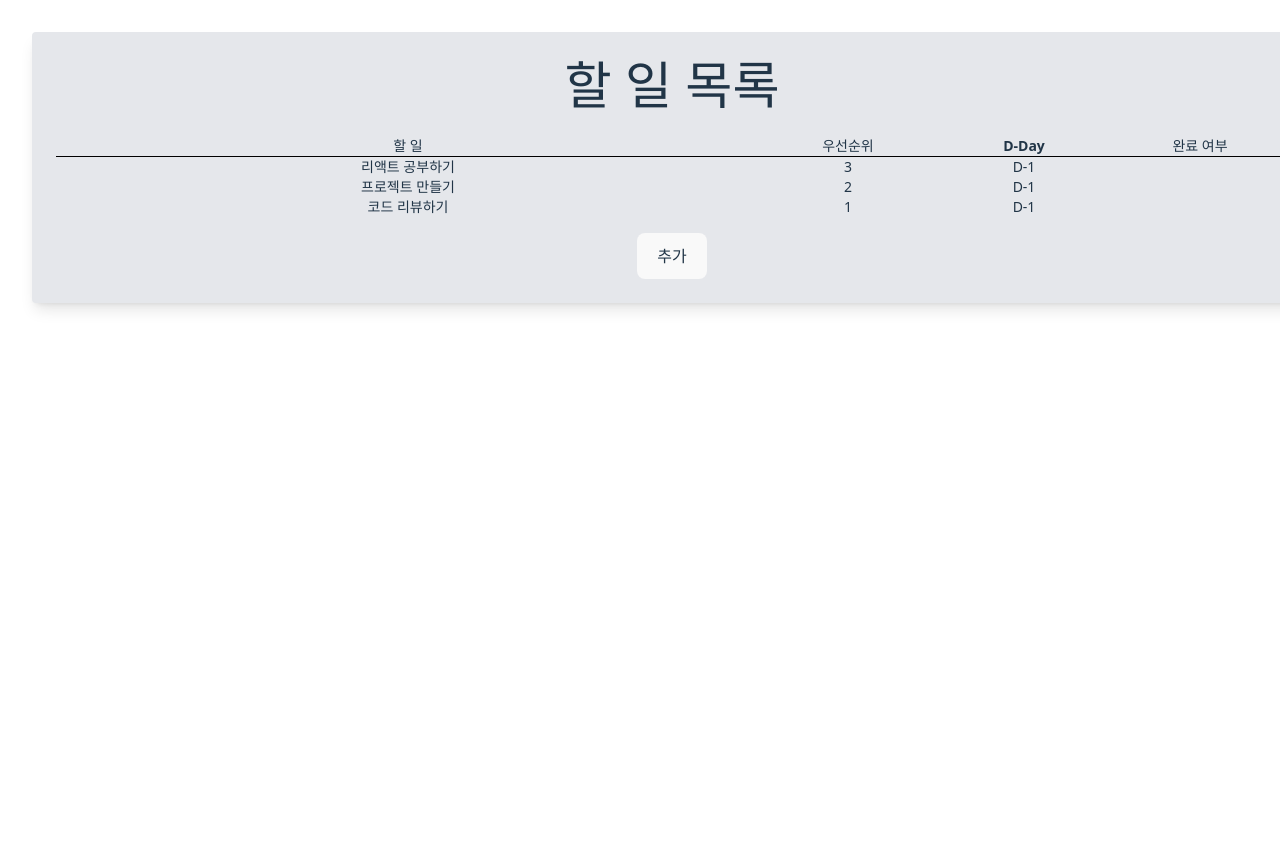
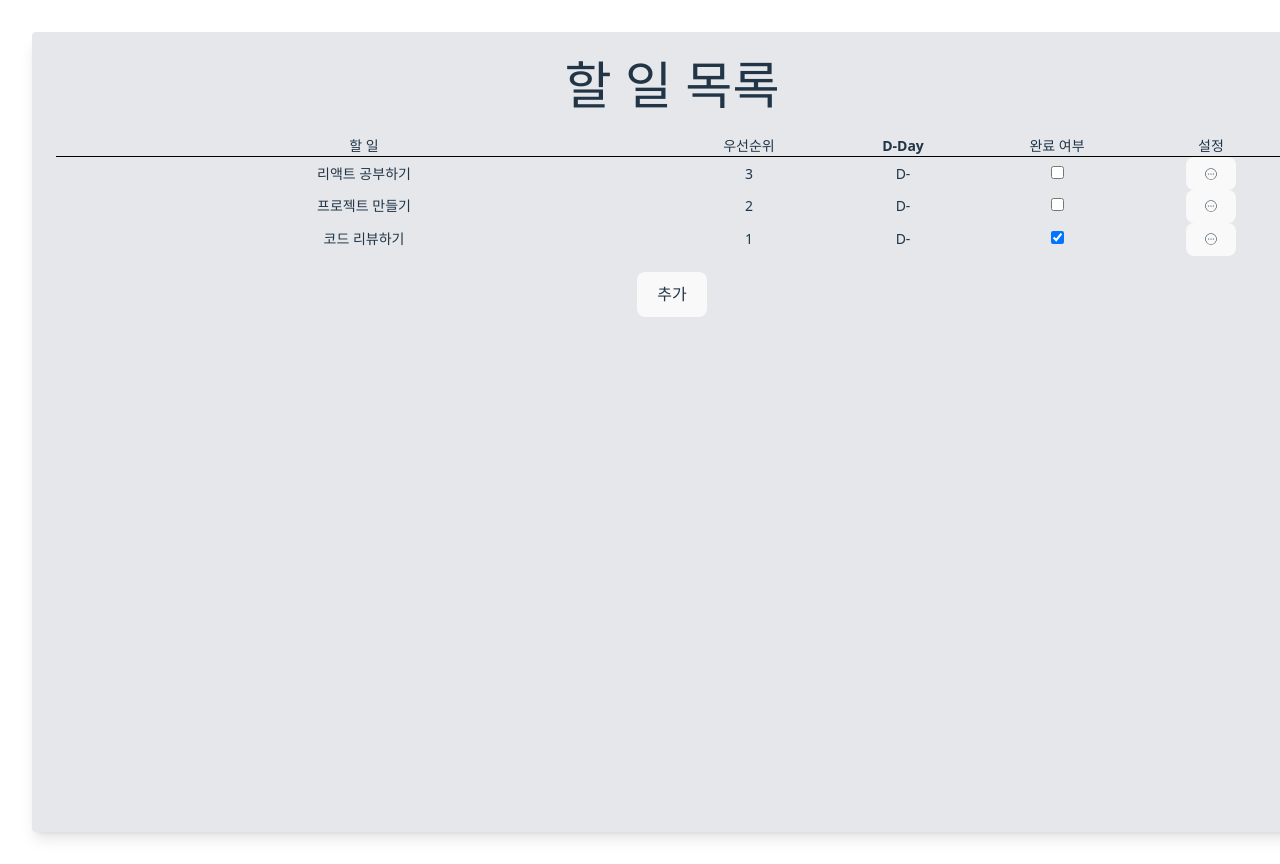
Before and after one commit to qazqww/todoproject, a React (Vite) app in the folder todofront/: page / in a window 1280 px wide. Shown: the top 864 px of the page. Built offline with nearby package versions, Linux system fonts and the light colour scheme.

Commit message:
Add: more 버튼 추가

```diff
--- a/todofront/package.json
+++ b/todofront/package.json
@@ -13,6 +13,7 @@
     "@tailwindcss/vite": "^4.1.8",
     "react": "^19.1.0",
     "react-dom": "^19.1.0",
+    "react-icons": "^5.5.0",
     "tailwindcss": "^4.1.8"
   },
   "devDependencies": {
--- a/todofront/src/App.jsx
+++ b/todofront/src/App.jsx
@@ -3,7 +3,7 @@ import TodoPage from './pages/TodoPage';
 
 function App() {
   return (
-    <div className='App w-screen h-screen'>
+    <div className='App'>
       <TodoPage />
     </div>
   );
--- a/todofront/src/components/todo/TodoItem.jsx
+++ b/todofront/src/components/todo/TodoItem.jsx
@@ -1,16 +1,54 @@
-import React, { useState } from 'react';
+import React, { useState, useRef, useEffect } from 'react';
+import { CiCircleMore } from 'react-icons/ci';
 import TodoDetail from './TodoDetail';
 
 const TodoItem = ({ todo, onToggle }) => {
   const [clicked, setClicked] = useState(false);
+  const [checked, setChecked] = useState(todo.done);
+  const [menuOpen, setMenuOpen] = useState(false);
+  const menuRef = useRef(null);
+
+  useEffect(() => {
+    const handleClickOutside = (e) => {
+      if (menuRef.current && !menuRef.current.contains(e.target)) {
+        setMenuOpen(false);
+      }
+    };
+
+    document.addEventListener('mousedown', handleClickOutside);
+    return () => {
+      document.removeEventListener('mousedown', handleClickOutside);
+    };
+  }, []);
 
   return (
     <>
-      <tr className='todo-item' onClick={() => setClicked(!clicked)}>
-        <td className='content'>{todo.content}</td>
+      <tr className='todo-item'>
+        <td className='content' onClick={() => setClicked(!clicked)}>
+          {todo.content}
+        </td>
         <td className='priority'>{todo.priority}</td>
-        <td className='dday'>D-1</td>
-        <td className='isdone'>{todo.done}</td>
+        <td className='dday'>D-</td>
+        <td className='isdone'>
+          <input
+            type='checkbox'
+            checked={checked}
+            onClick={() => setChecked(!checked)}
+          ></input>
+        </td>
+        <td className='more' ref={menuRef}>
+          <button className='' onClick={() => setMenuOpen(!menuOpen)}>
+            <CiCircleMore />
+          </button>
+          {menuOpen && (
+            <div className='absolute right-0 mt-2 w-32 bg-white border rounded shadow-lg z-10'>
+              <button className='w-full text-left px-4 py-2'>수정</button>
+              <button className='w-full text-left px-4 py-2 text-red-500'>
+                삭제
+              </button>
+            </div>
+          )}
+        </td>
       </tr>
       <tr>
         <td colSpan='4'>{clicked && <TodoDetail todo={todo} />}</td>
--- a/todofront/src/components/todo/TodoList.jsx
+++ b/todofront/src/components/todo/TodoList.jsx
@@ -13,6 +13,7 @@ const TodoList = ({ todos, onDelete }) => {
             <th className='w-1/8'>우선순위</th>
             <th className='w-1/8'>D-Day</th>
             <th className='w-1/8'>완료 여부</th>
+            <th className='w-1/8'>설정</th>
           </tr>
         </thead>
         <tbody>
--- a/todofront/src/pages/TodoPage.jsx
+++ b/todofront/src/pages/TodoPage.jsx
@@ -41,7 +41,7 @@ const TodoPage = () => {
   }, []);
 
   return (
-    <div className='w-full m-auto bg-gray-200 p-6 rounded shadow-lg'>
+    <div className='w-screen h-screen m-auto bg-gray-200 p-6 rounded shadow-lg'>
       <h1 className='text-2xl font-bold mb-6'>할 일 목록</h1>
       <TodoList todos={todos} onDelete={handleDelete} />
       {isAddActive && (
```
Also changed, not shown: 2 other files (tests, documents, lock files or other folders).
